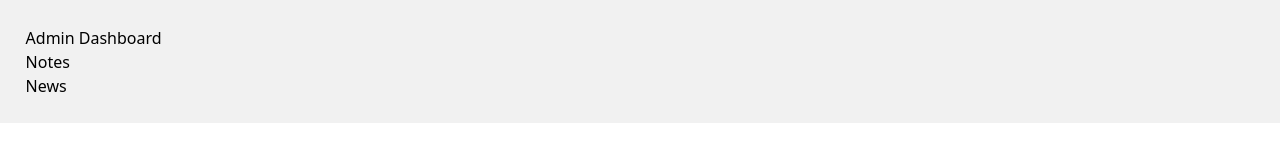
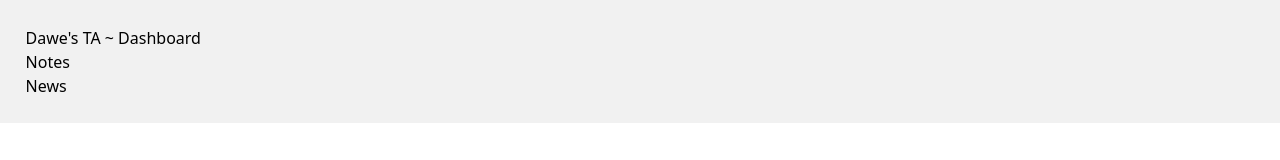
Before and after one commit to Delos-343/HimaTekkomITS-Admin-Dashboard, a React (Vite) app: page / in a window 1280 px wide. Shown: the top 160 px of the page. Built offline with nearby package versions, Linux system fonts and the light colour scheme.

Commit message:
updated title

```diff
--- a/src/pages/NewsApp.jsx
+++ b/src/pages/NewsApp.jsx
@@ -12,8 +12,8 @@ const HomePage = () => {
 
   return (
     <>
-      <div className="w-full py-10 justify-center items-middle font-semibold tracking-wide text-center text-5xl">
-        Admin Dashboard
+      <div className="w-full py-10 justify-center items-middle font-semibold tracking-wider text-center text-5xl">
+        Dawe's TA ~ Dashboard
       </div>
       <div className="flex justify-center items-center mb-5 tracking-widest">
         <ul className="flex space-x-14">
```
